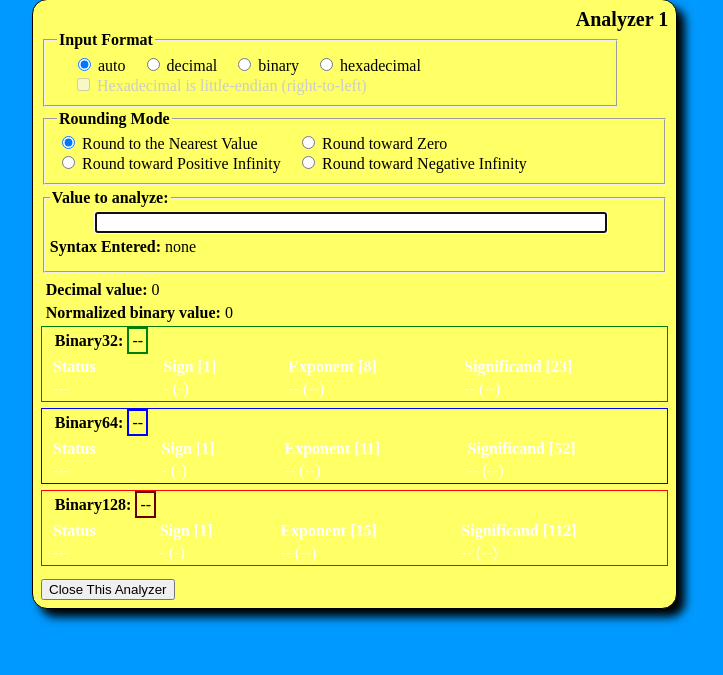
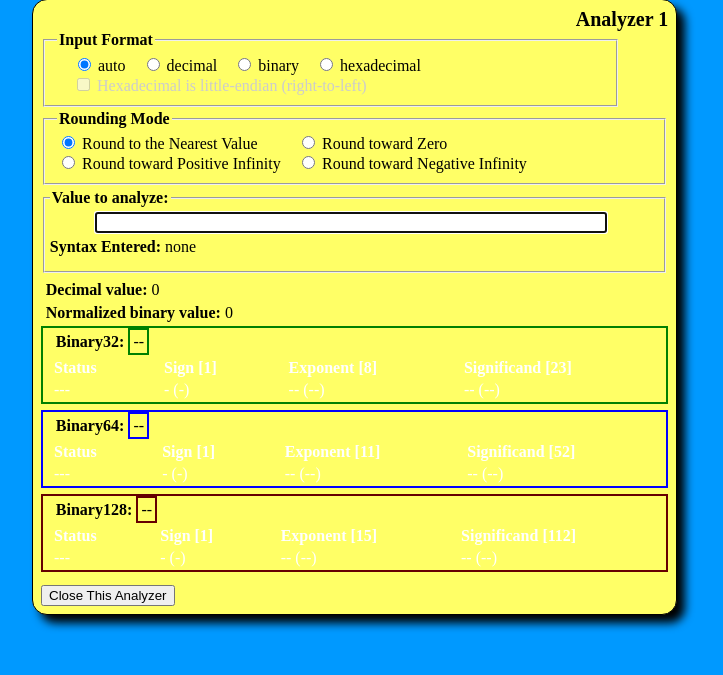
Before and after one commit to cvickery/IEEE-754, a PHP site: page / in a window 1280 px wide. Shown: the part 275-950 px from the top of the page, without its empty margins (288-1011 px from the left). Run offline with PHP 8.4, Linux system fonts and the light colour scheme.

Commit message:
Tweak CSS

```diff
--- a/css/analyzer.css
+++ b/css/analyzer.css
@@ -32,21 +32,21 @@
 }
 
 .hex32{
-    border:1px solid green;
+    border:2px solid green;
     padding-left:.5em;
     overflow-x:scroll;
     margin-bottom:.4em;
 }
 
 .hex64{
-    border:1px solid blue;
+    border:2px solid blue;
     padding-left:.5em;
     overflow-x:scroll;
     margin-bottom:.4em;
 }
 
 .hex128{
-    border:1px solid red;
+    border:2px solid #600;
     padding-left:.5em;
     overflow-x:scroll;
     margin-bottom:.4em;
```
